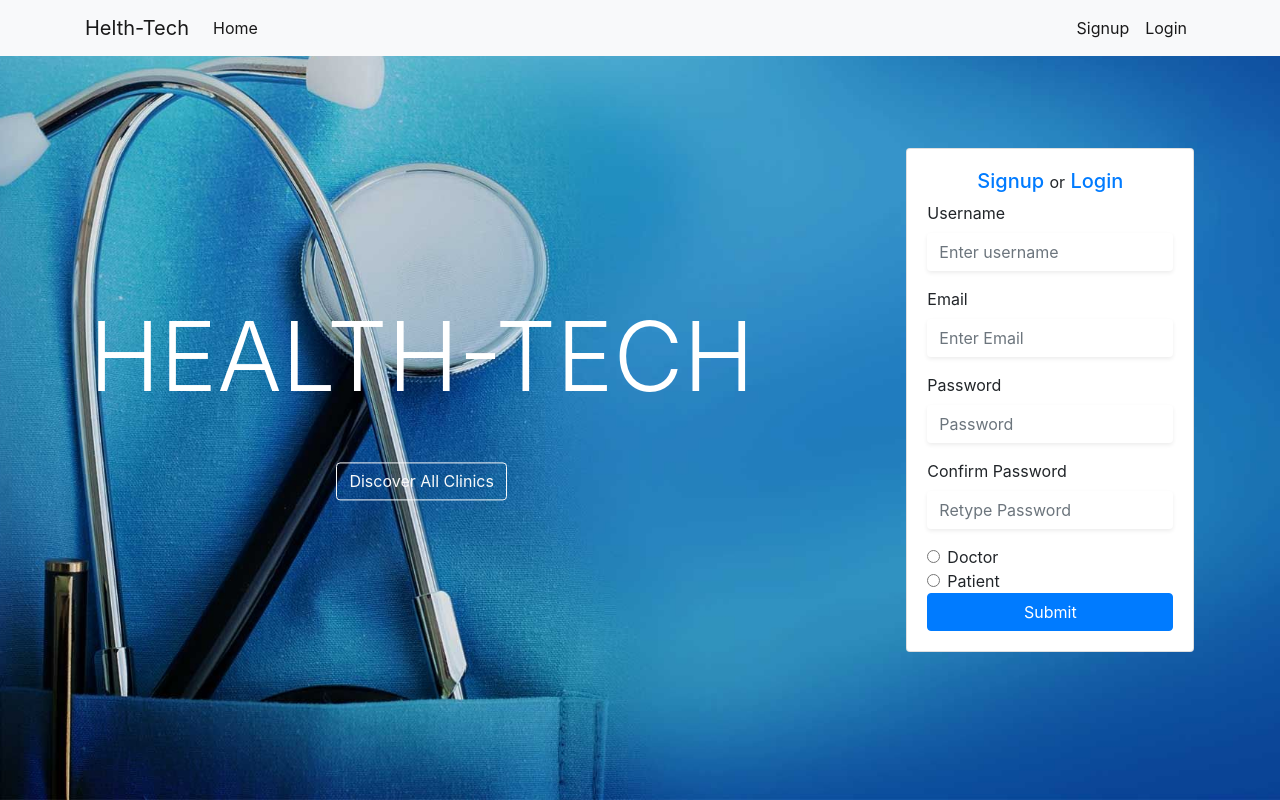
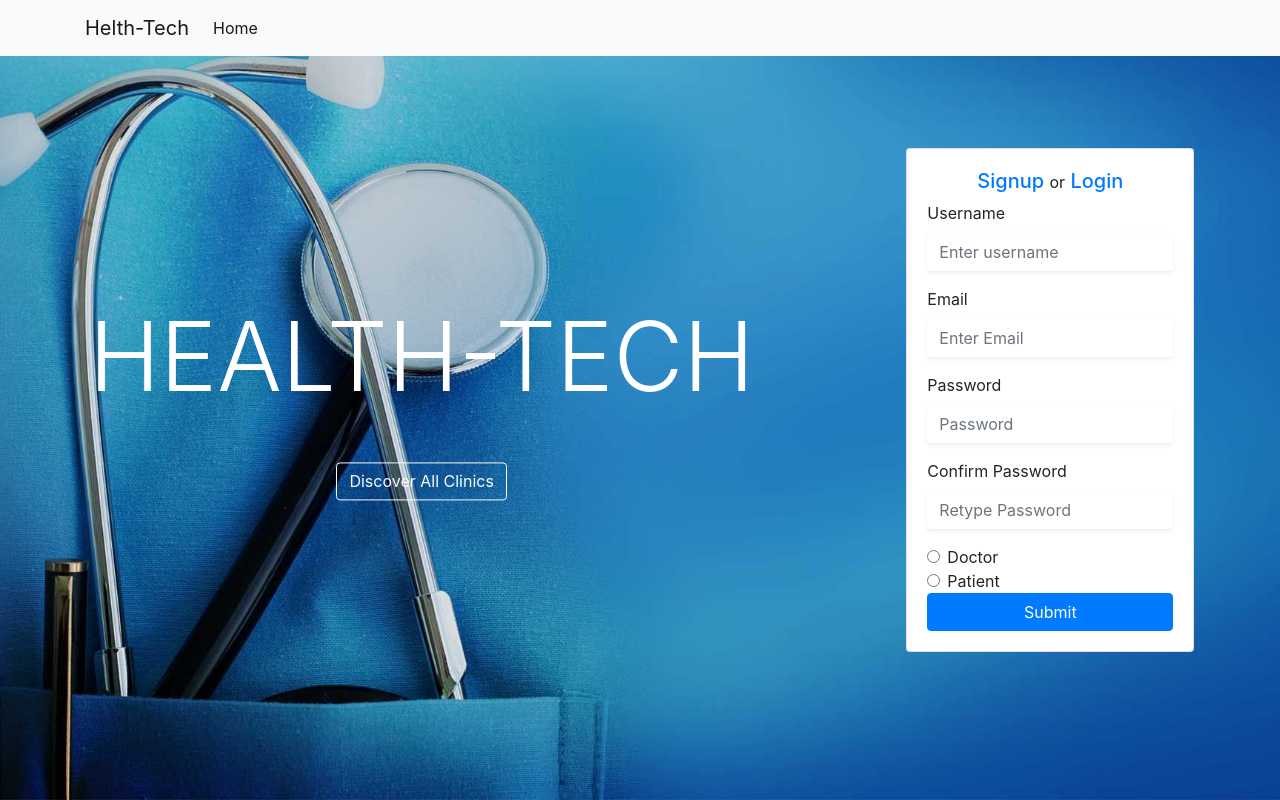
Before and after one commit to AhmedNasr7/SE2018G21, a PHP site: page / in a window 1280 px wide. Run offline with PHP 8.4, Linux system fonts and the light colour scheme.

Commit message:
modeified some problems

```diff
--- a/views/layout/nav.inc.php
+++ b/views/layout/nav.inc.php
@@ -33,14 +33,6 @@
         <?php
           else:
         ?>
-
-          <li class="nav-item active">
-            <a class="nav-link" href="#">Signup</a>
-          </li>
-          <li class="nav-item active">
-            <a class="nav-link" href="#">Login</a>
-          </li>
-
         <?php
           endif;
         ?>
```
